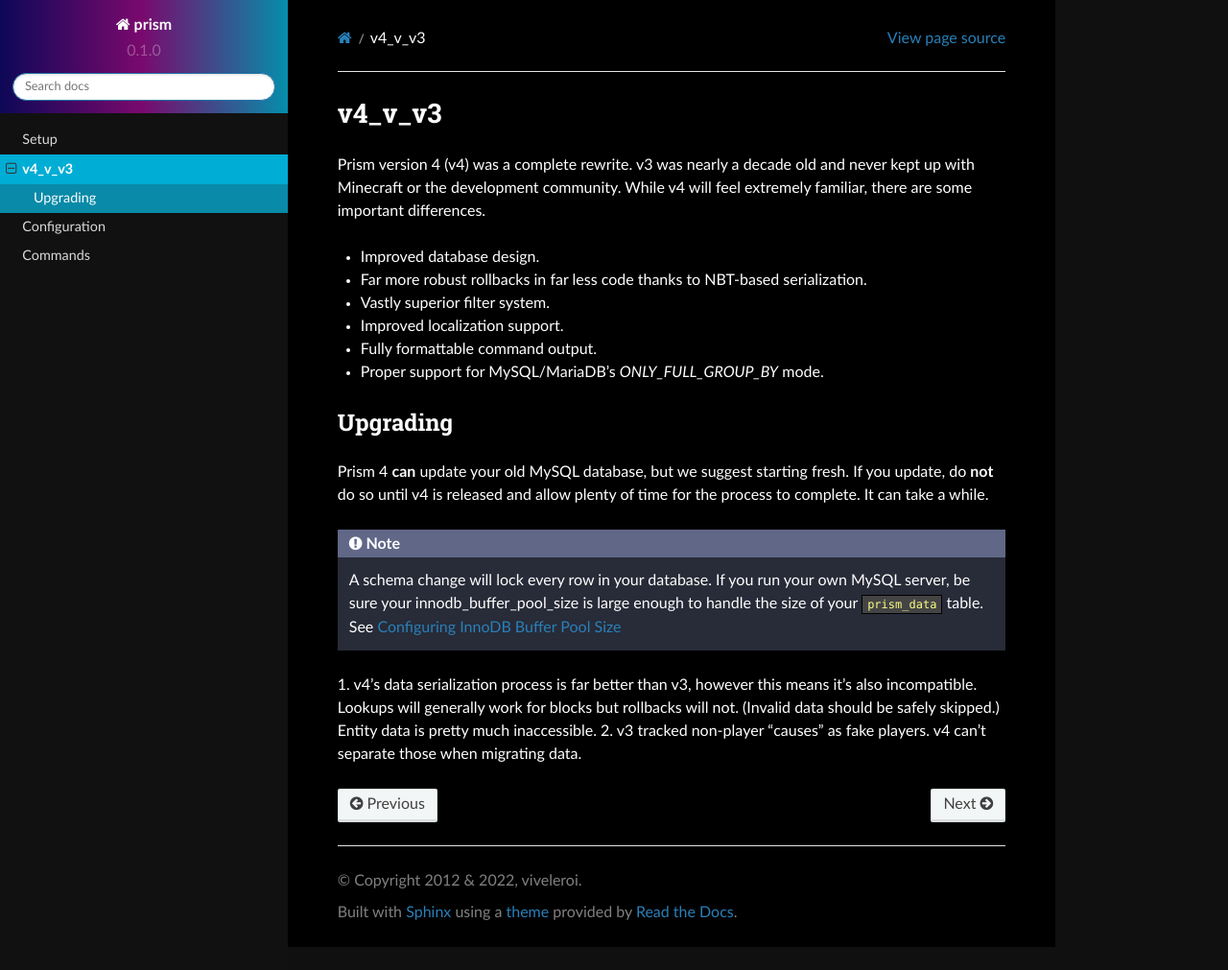
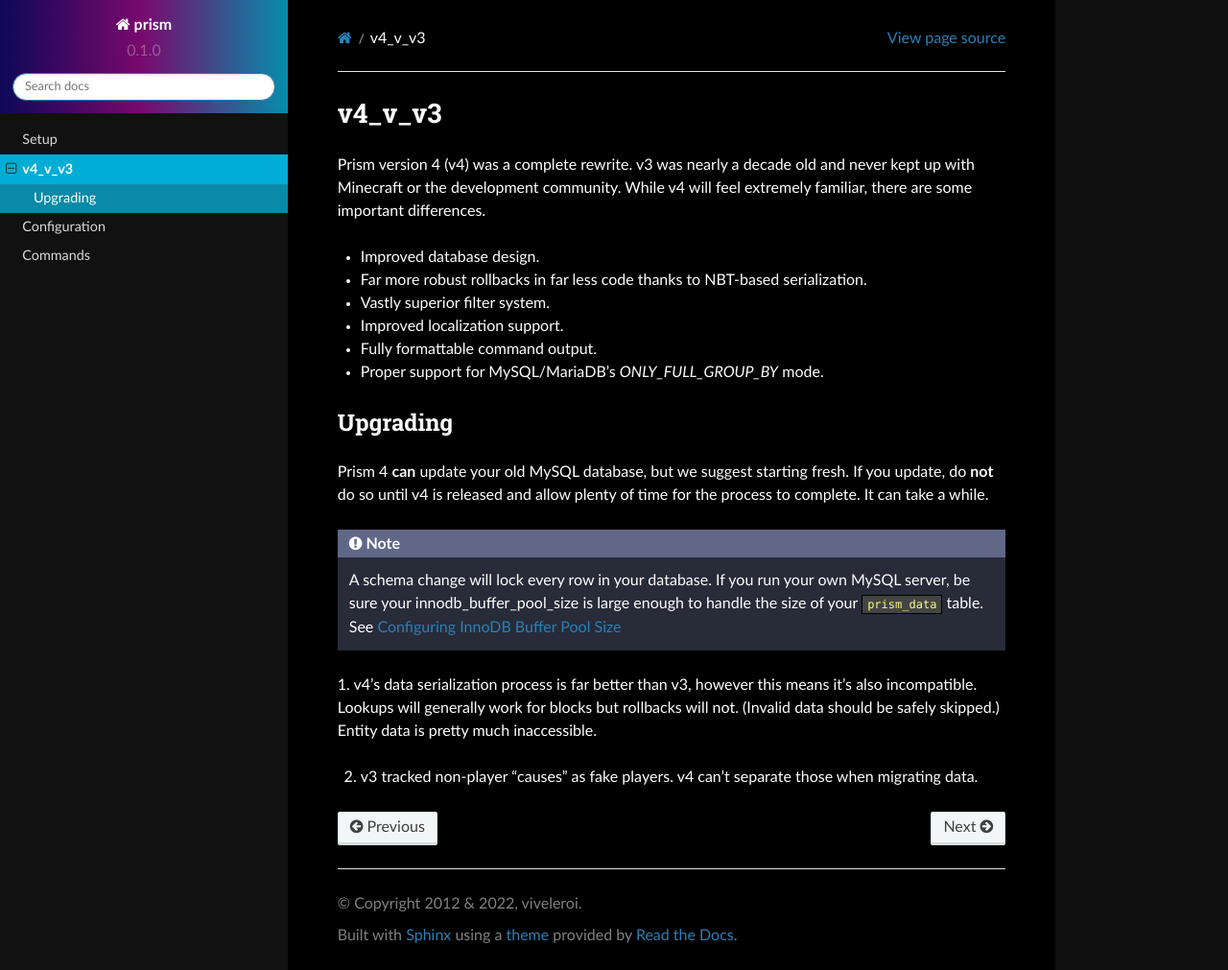
Before and after one commit to prism/prism-docs, a Sphinx documentation site: the page built from docs/source/v4_v_v3.rst, in a window 1280 px wide and 1011 px high. Shown: the whole window at 96% size. Built offline with Sphinx 7.4.7 and the Read the Docs theme 2.0.0, drawn with Linux system fonts in a browser that asks for light colours.

```diff
--- a/docs/source/_static/css/prism.css
+++ b/docs/source/_static/css/prism.css
@@ -64,3 +64,11 @@ body {
 .wy-menu-vertical li.toctree-l2.current>a, .wy-menu-vertical li.toctree-l2.current li.toctree-l3>a {
 	background: #01cfff;
 }
+
+.highlight {
+	background: #262a38;
+}
+
+.rst-content div[class^=highlight], .rst-content pre.literal-block {
+	border: 0;
+}
--- a/docs/source/v4_v_v3.rst
+++ b/docs/source/v4_v_v3.rst
@@ -26,4 +26,5 @@ Prism 4 **can** update your old MySQL database, but we suggest starting fresh. I
 1. v4's data serialization process is far better than v3, however this means
 it's also incompatible. Lookups will generally work for blocks but rollbacks will not. (Invalid
 data should be safely skipped.) Entity data is pretty much inaccessible.
+
 2. v3 tracked non-player "causes" as fake players. v4 can't separate those when migrating data.
```
Also changed, not shown: docs/source/config/filters.rst (+55 -4 lines).
